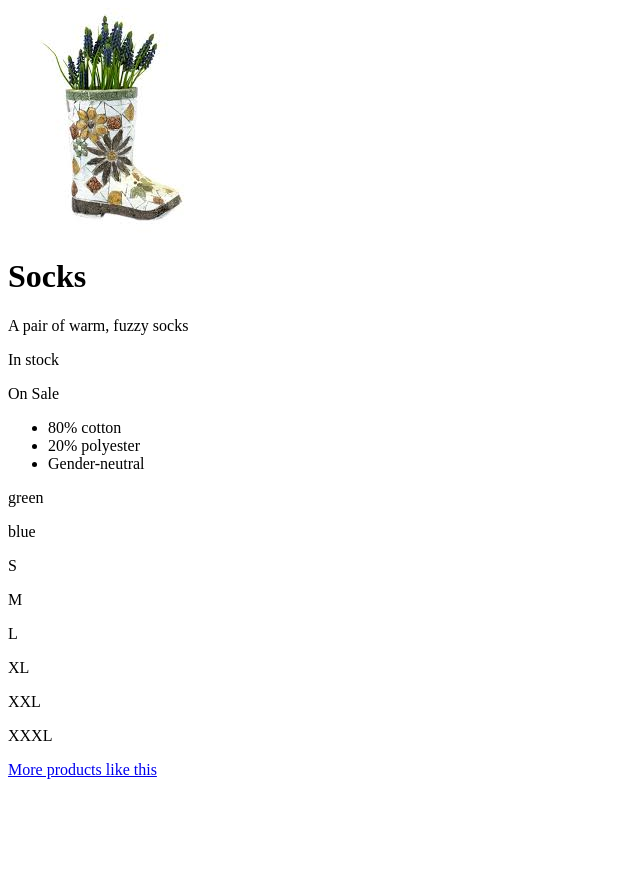
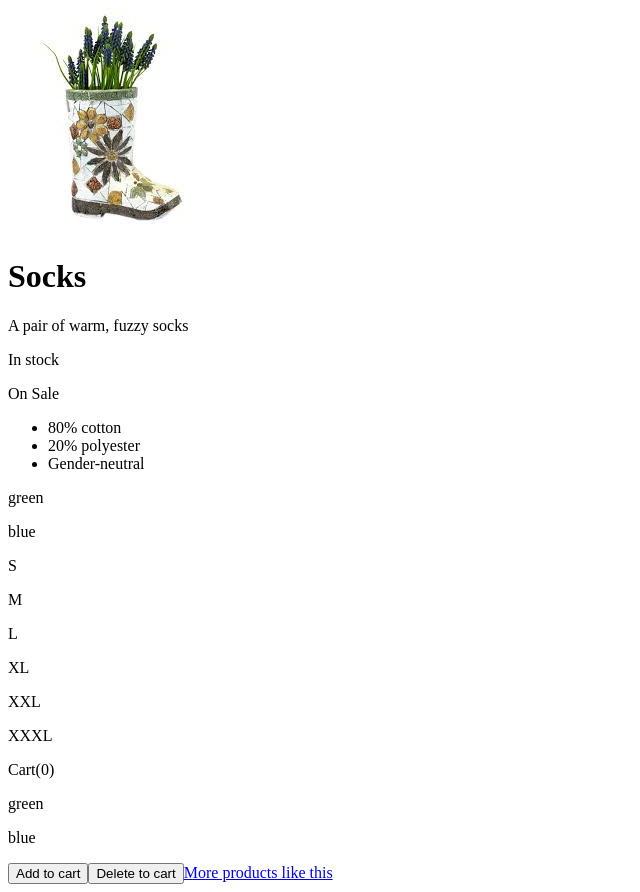
Before and after one commit to v01ce-x/-practice-client, a Vue app: page / in a window 1280 px wide. Shown: the whole page, without its empty margins (0-640 px from the left). Before the commit the page ends 800 px from the top, so only its background shows below. Built offline with nearby package versions, Linux system fonts and the light colour scheme.

Commit message:
add: added mouseover and delete to cart

```diff
--- a/src/App.vue
+++ b/src/App.vue
@@ -2,6 +2,7 @@
 import {reactive, ref} from "vue";
 
 import ProductImage from '@/assets/images/vmSocks-green-onWhite.jpeg'
+import ProductImage2 from '@/assets/images/туфли.jpeg'
 
 const product = reactive({
   title: 'Socks',
@@ -11,21 +12,36 @@ const product = reactive({
   inStock: true,
   onSale: true,
   inventory: 100,
+  cart: 0,
   details: ['80% cotton', '20% polyester', 'Gender-neutral'],
   variants: [
     {
       variantId: 2234,
-      variantColor: 'green'
+      variantColor: 'green',
+      variantImage: ProductImage,
     },
     {
       variantId: 2235,
-      variantColor: 'blue'
+      variantColor: 'blue',
+      variantImage: ProductImage2,
     }
   ],
   sizes: ['S', 'M', 'L', 'XL', 'XXL', 'XXXL'],
 })
 
 const href = ref('https://www.amazon.com/s/ref=nb_sb_noss?url=search-alias%3Daps&field-keywords=socks')
+
+const addToCart = () => {
+  product.cart += 1
+}
+
+const deleteToCart = () => {
+  product.cart -= 1
+}
+
+const updateProduct = (variantImages) => {
+  product.image = variantImages
+}
 </script>
 
 <template>
@@ -48,8 +64,19 @@ const href = ref('https://www.amazon.com/s/ref=nb_sb_noss?url=search-alias%3Daps
         {{ size }}
       </p>
     </div>
+    <div>
+      <p>Cart({{ product.cart }})</p>
+    </div>
   </div>
 
+  <div v-for="variant in product.variants" :key="variant.variantId">
+    <p @mouseover="updateProduct(variant.variantImage)">
+      {{ variant.variantColor }}
+    </p>
+  </div>
+
+  <button @click="addToCart">Add to cart</button>
+  <button @click="deleteToCart">Delete to cart</button>
   <a :href="href">More products like this</a>
 </template>
 
```
Also changed, not shown: src/assets/images/туфли.jpeg (added).
